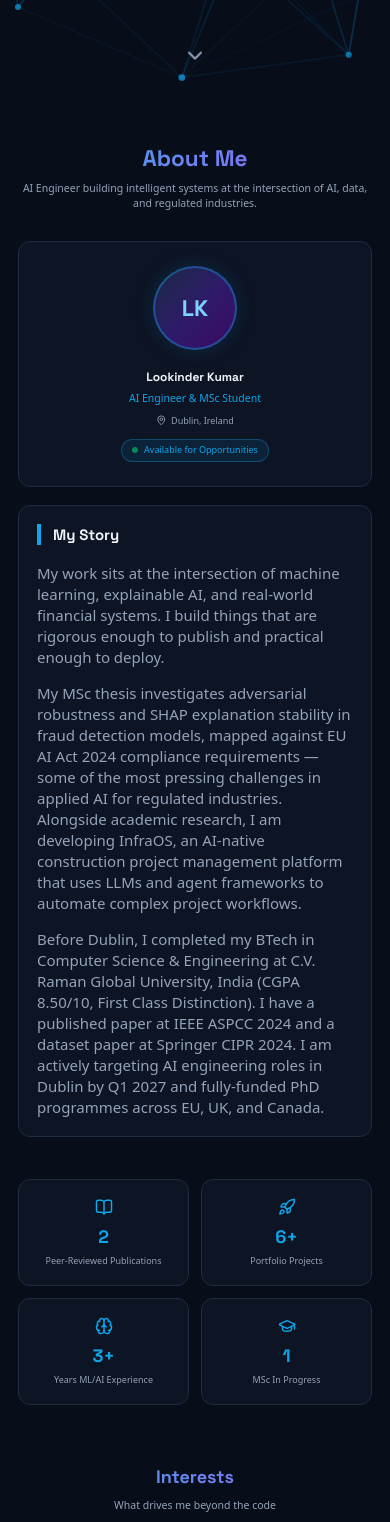
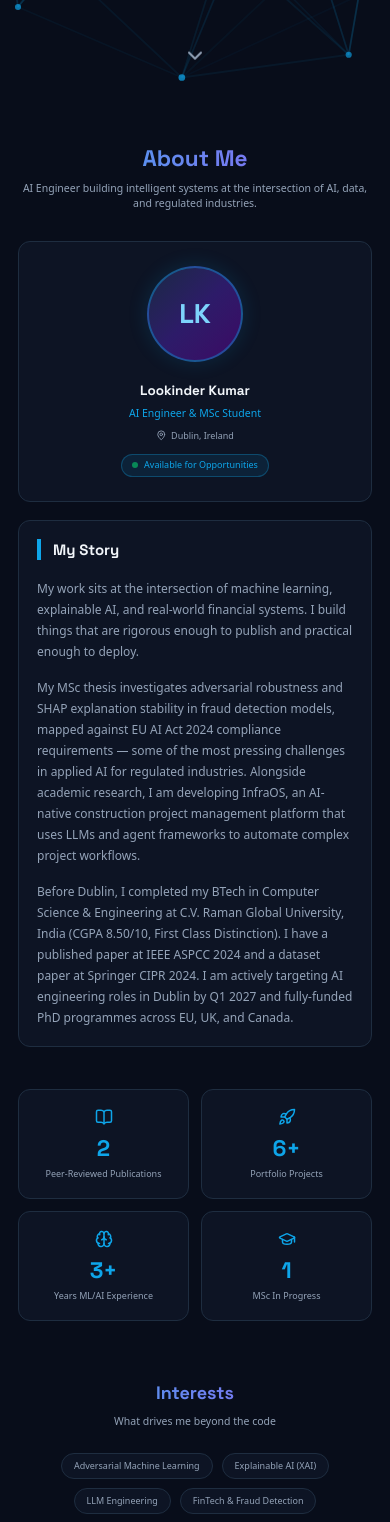
Before and after one commit to Lookinderkumar/lookinderkumar-portfolio, a Next.js app: page / in a window 390 px wide. Shown: the part 747-2269 px from the top of the page. Built offline with nearby package versions, Linux system fonts and the light colour scheme; no server answers.

Commit message:
fix: restore About section to proper size

```diff
--- a/components/sections/About.tsx
+++ b/components/sections/About.tsx
@@ -75,10 +75,10 @@ export default function About() {
             transition={{ duration: 0.6 }}
             className="bg-[#0D1424] rounded-2xl border border-[#1E2D40] p-8 text-center flex flex-col items-center justify-center hover:border-[#0EA5E9]/50 transition-all duration-300 hover:shadow-[0_0_40px_rgba(14,165,233,0.08)]"
           >
-            <div className="w-28 h-28 sm:w-32 sm:h-32 rounded-full bg-gradient-to-br from-[#1a2744] via-[#2d1b69] to-[#3b0764] flex items-center justify-center border-2 border-[#0EA5E9]/40 shadow-[0_0_20px_rgba(14,165,233,0.15)]">
-              <span className="text-3xl sm:text-4xl font-bold font-display text-[#7DD3FC]">LK</span>
+            <div className="w-32 h-32 sm:w-36 sm:h-36 rounded-full bg-gradient-to-br from-[#1a2744] via-[#2d1b69] to-[#3b0764] flex items-center justify-center border-2 border-[#0EA5E9]/40 shadow-[0_0_20px_rgba(14,165,233,0.15)]">
+              <span className="text-4xl sm:text-5xl font-bold font-display text-[#7DD3FC]">LK</span>
             </div>
-            <p className="text-base sm:text-lg font-bold font-display text-[#F1F5F9] mt-6">Lookinder Kumar</p>
+            <p className="text-lg sm:text-xl font-bold font-display text-[#F1F5F9] mt-6">Lookinder Kumar</p>
             <p className="text-[#0EA5E9] text-sm sm:text-base mt-1.5">AI Engineer &amp; MSc Student</p>
             <div className="flex items-center justify-center gap-1.5 text-[#94A3B8] text-xs sm:text-sm mt-3">
               <MapPin className="w-3.5 h-3.5" />
@@ -103,7 +103,7 @@ export default function About() {
             </h3>
             <div className="space-y-5">
               {bio.map((para, i) => (
-                <p key={i} className="text-[#94A3B8] text-[15px] sm:text-base leading-7">{para}</p>
+                <p key={i} className="text-[#94A3B8] text-base leading-7">{para}</p>
               ))}
             </div>
           </motion.div>
@@ -123,7 +123,7 @@ export default function About() {
                 className="bg-[#0D1424] rounded-2xl border border-[#1E2D40] p-6 sm:p-8 text-center hover:border-[#0EA5E9]/50 transition-all duration-300 hover:shadow-[0_0_30px_rgba(14,165,233,0.08)]"
               >
                 <Icon className="w-6 h-6 sm:w-7 sm:h-7 mx-auto text-[#0EA5E9] mb-3" />
-                <div className="text-2xl sm:text-3xl lg:text-4xl font-bold font-display text-[#0EA5E9]">
+                <div className="text-3xl sm:text-3xl lg:text-4xl font-bold font-display text-[#0EA5E9]">
                   <CountUp target={stat.value} suffix={stat.suffix} />
                 </div>
                 <p className="text-[#94A3B8] text-xs sm:text-sm mt-2">{stat.label}</p>
```
